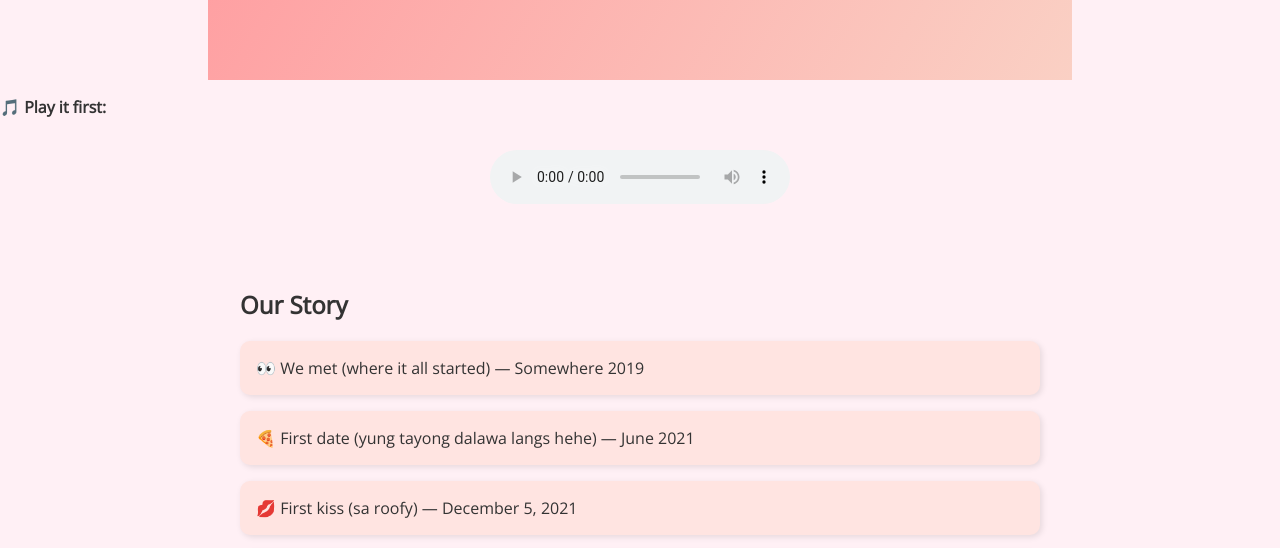
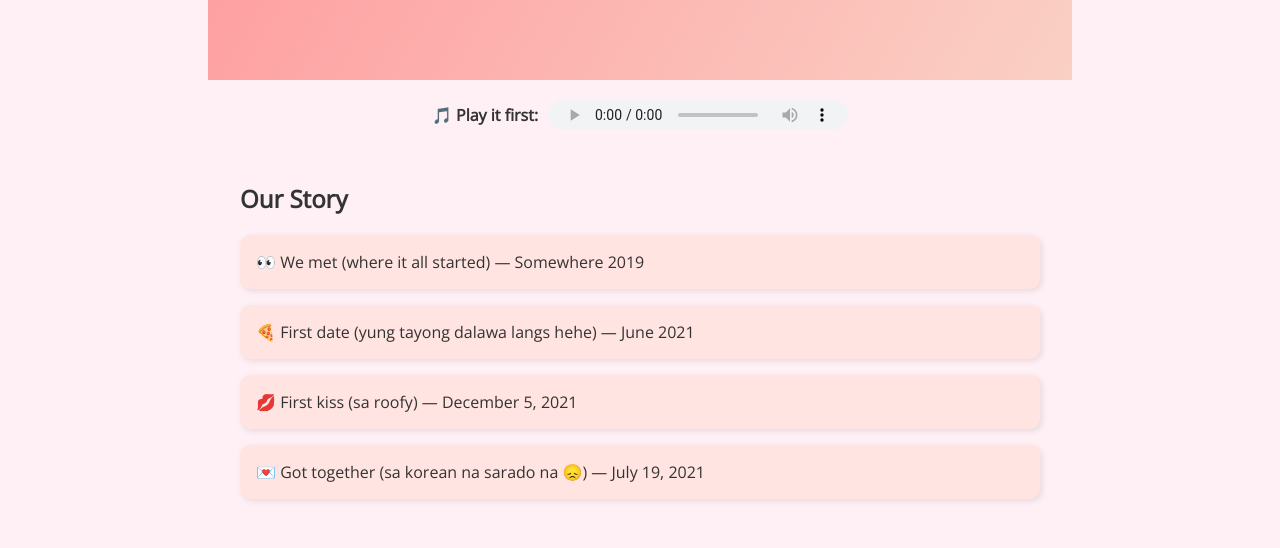
Before and after one commit to Kal-cras/AnniversaryWebsite, a plain HTML site: page index.html in a window 1280 px wide. Shown: the part 216-764 px from the top of the page. Drawn offline with nearby package versions, Linux system fonts and the light colour scheme.

Commit message:
Update styles.css

```diff
--- a/styles.css
+++ b/styles.css
@@ -4,6 +4,30 @@
       background: #fff0f5;
       color: #333;
     }
+
+    .romance{
+      text-align: center;
+      margin-top: 20px;
+    }
+
+    .audio-inline {
+    display: flex;
+    align-items: center;
+    justify-content: center;
+    gap: 10px;
+    flex-wrap: wrap;
+    }
+
+  .audio-inline p {
+    margin: 0;
+    font-weight: bold;
+  }
+
+  .audio-inline audio {
+    margin: 0;
+    height: 30px;
+  }
+
 
     .hero {
       text-align: center;
```
